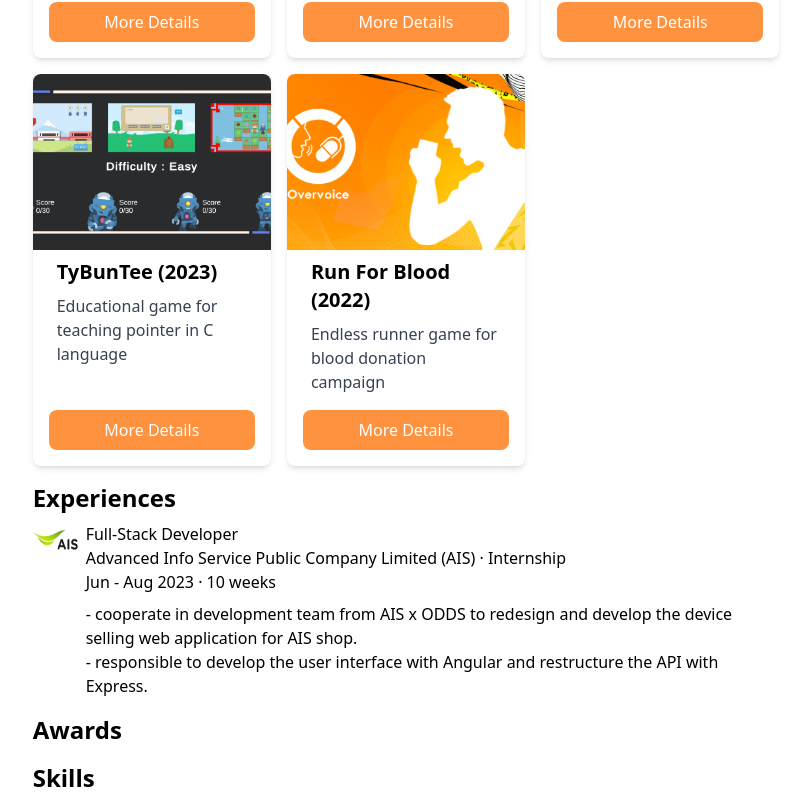
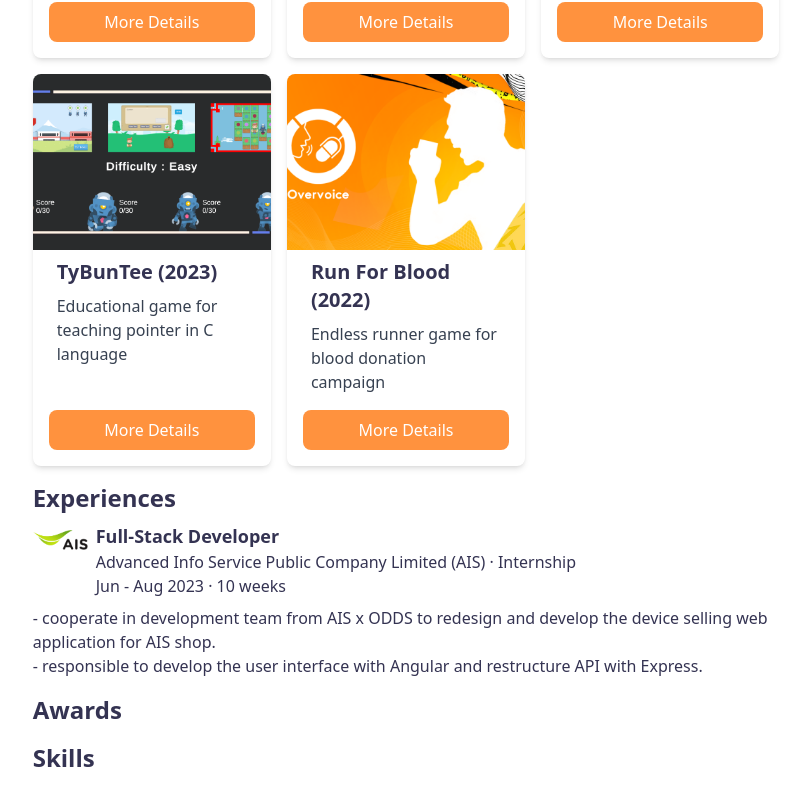
Before and after one commit to Napat-Edu/portfolio, a React (Vite) app: page / in a window 1280 px wide. Shown: the part 646-1456 px from the top of the page, without its empty margins (234-1042 px from the left). Built offline with nearby package versions, Linux system fonts and the light colour scheme.

Commit message:
adjust experience section layout

```diff
--- a/src/App.tsx
+++ b/src/App.tsx
@@ -3,11 +3,11 @@
 function App() {
 
   return (
-    <main className="font-medium">
+    <main className="font-medium text-dark-blue">
       <section className="min-h-64 flex">
         <div className="flex flex-row justify-between items-center align-middle w-7/12 m-auto">
 
-          <div className="flex flex-col text-dark-blue">
+          <div className="flex flex-col">
             <p>Hello world, I am</p>
             <p className="text-5xl font-bold mb-4">Napat Wareedee</p>
             <p>Dreams to become software engineer</p>
@@ -19,7 +19,7 @@
       </section>
 
       <section className="w-7/12 mx-auto my-4">
-        <h2 className="font-semibold text-2xl">Projects</h2>
+        <h2 className="font-bold text-2xl">Projects</h2>
         <div className="grid grid-cols-3 grid-rows-2 gap-4 my-2">
           <Card
             title="Compath (now)"
@@ -38,6 +38,7 @@
             description="Entertainment Dubbing App for blind person (Android)"
             bannerImage="overvoice-banner.png"
           >
+
           </Card>
           <Card
             title="TyBunTee (2023)"
@@ -55,27 +56,32 @@
       </section>
 
       <section className="w-7/12 mx-auto my-4">
-        <h2 className="font-semibold text-2xl">Experiences</h2>
-        <div className="flex flex-row mt-2">
-          <img src="ais-icon.png" alt="AIS icon" className="w-[45px] h-[20px] mt-2 mr-2" />
-          <div className="flex flex-col">
-            <div className="mb-2">
-              <h3>Full-Stack Developer</h3>
+        <h2 className="font-bold text-2xl">Experiences</h2>
+        <div className="flex flex-col mt-2">
+
+          <div className="flex flex-row mb-2">
+            <img className="w-[55px] h-[20px] mt-2 mr-2" src="ais-icon.png" alt="AIS icon" />
+            <div>
+              <h3 className="font-bold text-lg">Full-Stack Developer</h3>
               <p>Advanced Info Service Public Company Limited (AIS) · Internship</p>
               <p>Jun - Aug 2023 · 10 weeks</p>
             </div>
-            <p>- cooperate in development team from AIS x ODDS to redesign and develop the device selling web application for AIS shop.</p>
-            <p>- responsible to develop the user interface with Angular and restructure the API with Express.</p>
           </div>
+
+          <div>
+            <p className="font-normal">- cooperate in development team from AIS x ODDS to redesign and develop the device selling web application for AIS shop.</p>
+            <p className="font-normal">- responsible to develop the user interface with Angular and restructure API with Express.</p>
+          </div>
+
         </div>
       </section>
 
       <section className="w-7/12 mx-auto my-4">
-        <h2 className="font-semibold text-2xl">Awards</h2>
+        <h2 className="font-bold text-2xl">Awards</h2>
       </section>
 
       <section className="w-7/12 mx-auto my-4">
-        <h2 className="font-semibold text-2xl">Skills</h2>
+        <h2 className="font-bold text-2xl">Skills</h2>
       </section>
 
     </main>
```
